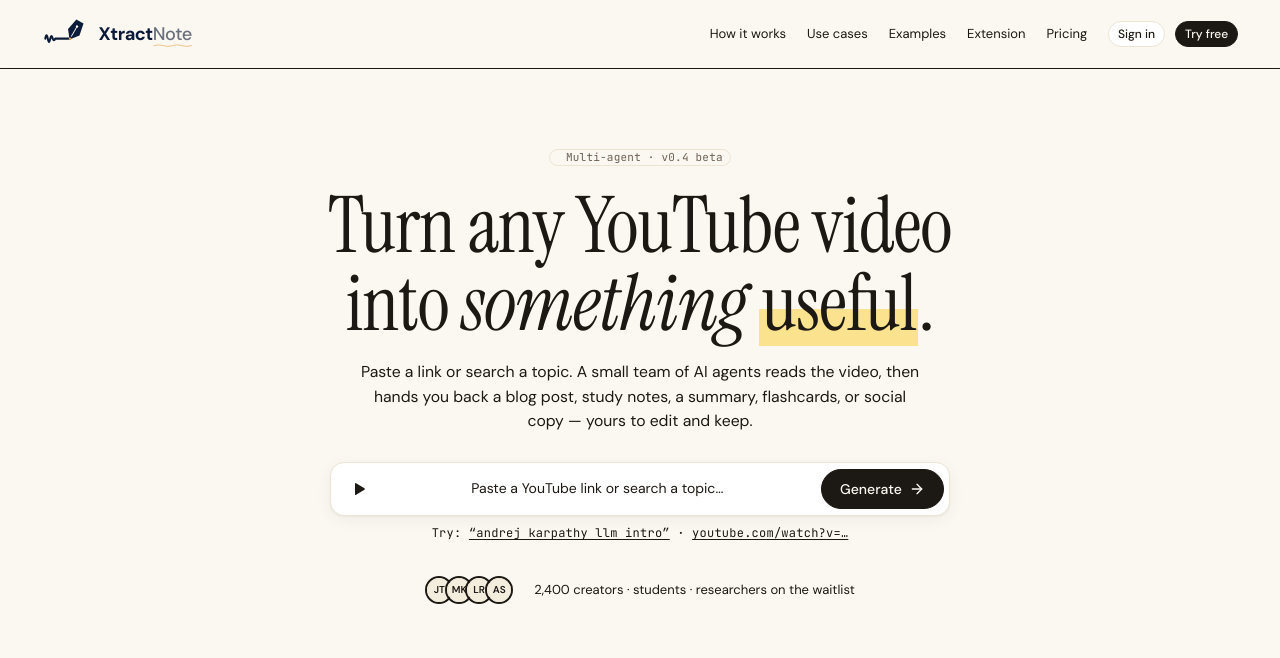
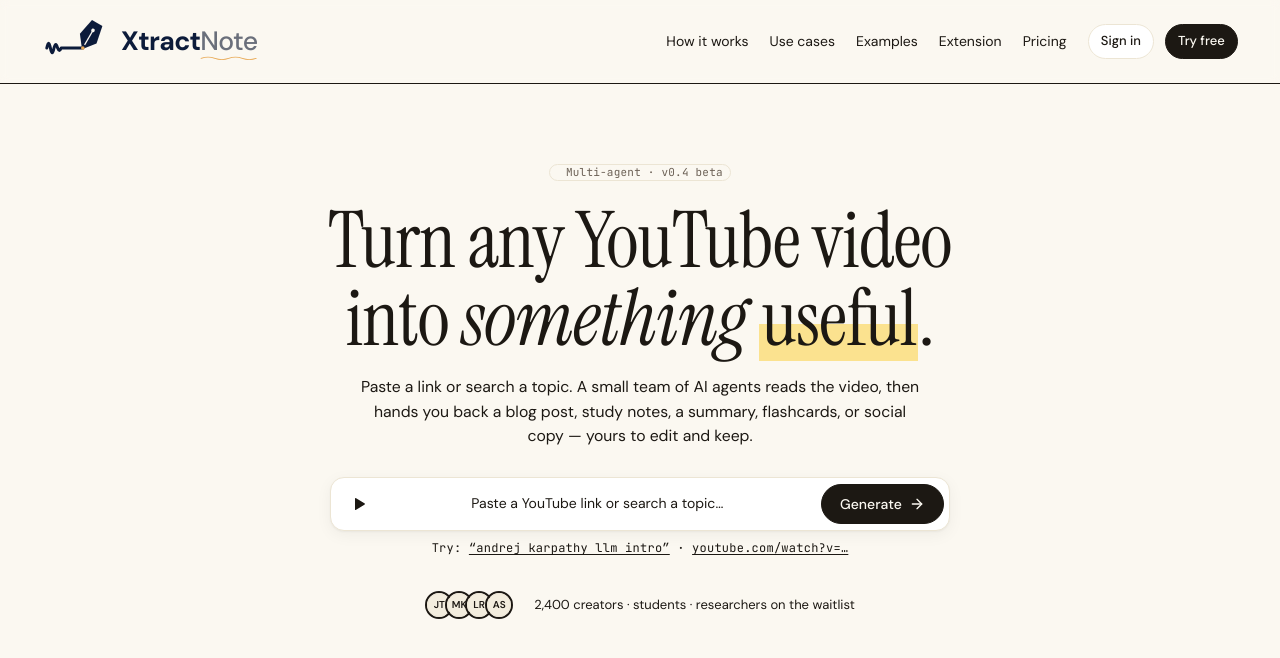
Before and after one commit to HemanthKusi/XtractNote, a Next.js app in the folder frontend/: page / in a window 1280 px wide. Shown: the top 658 px of the page. Built offline with nearby package versions, Linux system fonts and the light colour scheme.

Commit message:
Made the adjustments for the logo and wordmark size in the navbar, and nav links text size to medium and CTA button text sizes to medium.

```diff
--- a/frontend/src/components/landing/navbar.tsx
+++ b/frontend/src/components/landing/navbar.tsx
@@ -25,7 +25,7 @@
       "
     >
       <div className="mx-auto flex max-w-[1400px] items-center gap-6 px-6 py-5 md:px-12">
-        <Logo showWordmark size={26} />
+        <Logo showWordmark size={38} />
         <div className="flex-1" />
 
         {/* Nav links — hidden on mobile, shown on md+ */}
@@ -35,7 +35,7 @@
               <a
                 key={link.href}
                 href={link.href}
-                className="text-sm text-[var(--ink-muted)] transition-colors duration-150 hover:text-[var(--ink)]"
+                className="text-md text-[var(--ink-muted)] transition-colors duration-150 hover:text-[var(--ink)]"
               >
                 {link.label}
               </a>
@@ -45,10 +45,10 @@
 
         {/* CTA buttons */}
         <div className="flex items-center gap-3">
-          <Button variant="default" size="sm" className="hidden sm:inline-flex">
+          <Button variant="default" size="md" className="hidden sm:inline-flex">
             Sign in
           </Button>
-          <Button variant="primary" size="sm">
+          <Button variant="primary" size="md">
             Try free
           </Button>
         </div>
```
